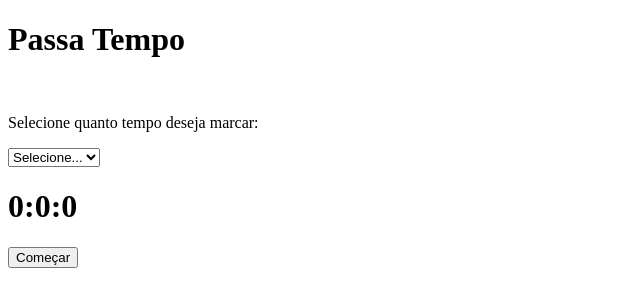
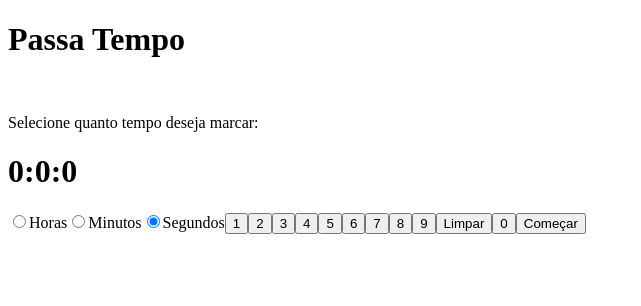
Before and after one commit to rafaelsisoares/countdown, an Angular app: page / in a window 1280 px wide. Shown: the top 306 px of the page, without its empty margins (0-641 px from the left). Built offline with nearby package versions, Linux system fonts and the light colour scheme.

Commit message:
feat: Criacao do teclado para configurar o timer

```diff
--- a/src/app/components/counter/counter.component.html
+++ b/src/app/components/counter/counter.component.html
@@ -1,7 +1,7 @@
 <h1>{{title}}</h1>
 <br />
 <p>Selecione quanto tempo deseja marcar:</p>
-<select name="select-time" class="time-selection" (change)="handleChange($event)">
+<!-- <select name="select-time" class="time-selection" (change)="handleChange($event)">
   <option value="0" [defaultSelected]="true">Selecione...</option>
   <option value="5">5 minutos</option>
   <option value="10">10 minutos</option>
@@ -15,9 +15,28 @@
   <option value="50">50 minutos</option>
   <option value="55">55 minutos</option>
   <option value="60">1 hora</option>
-</select>
+</select> -->
 <div>
   <h1>{{hours()}}:{{minutes()}}:{{seconds()}}</h1>
-  <button type="button" class="btn" (click)="countdown()">Começar</button>
+  <div class="keyboard">
+    <input type="radio" id="hours" name="set_time" value="horas" (click)="handleChangeTimeToggle($event)">
+    <label for="hours">Horas</label>
+    <input type="radio" id="minutes" name="set_time" value="minutos" (click)="handleChangeTimeToggle($event)">
+    <label for="minutes">Minutos</label>
+    <input type="radio" id="seconds" name="set_time" value="segundos" (click)="handleChangeTimeToggle($event)" [defaultChecked]="true">
+    <label for="seconds">Segundos</label>
+    <button value="1" (click)="handleChange($event)">1</button>
+    <button value="2" (click)="handleChange($event)">2</button>
+    <button value="3" (click)="handleChange($event)">3</button>
+    <button value="4" (click)="handleChange($event)">4</button>
+    <button value="5" (click)="handleChange($event)">5</button>
+    <button value="6" (click)="handleChange($event)">6</button>
+    <button value="7" (click)="handleChange($event)">7</button>
+    <button value="8" (click)="handleChange($event)">8</button>
+    <button value="9" (click)="handleChange($event)">9</button>
+    <button (click)="reset()">Limpar</button>
+    <button value="0" (click)="handleChange($event)">0</button>
+    <button (click)="countdown()">Começar</button>
+  </div>
   <h2 [hidden]="visibility()">O tempo acabou!!!</h2>
 </div>
--- a/src/app/components/counter/counter.component.ts
+++ b/src/app/components/counter/counter.component.ts
@@ -1,4 +1,5 @@
 import { Component, signal, WritableSignal } from '@angular/core';
+import { concatWith } from 'rxjs';
 
 @Component({
   selector: 'app-counter',
@@ -11,12 +12,58 @@ export class CounterComponent {
   hours: WritableSignal<number> = signal(0);
   minutes: WritableSignal<number> = signal(0);
   seconds: WritableSignal<number> = signal(0);
+  timeToggle: string = "segundos";
   visibility: WritableSignal<boolean> = signal(true);
 
   handleChange(event: Event): void {
     const target = event.target as HTMLInputElement;
     const value = parseInt(target.value);
-    value >= 60 ? this.hours.set(1) : this.minutes.set(value);
+    switch(this.timeToggle) {
+      case "horas":
+        const strHours = `${this.hours()}${value}`
+        this.hours.set(parseInt(strHours));
+        break;
+
+      case "minutos":
+        let strMinutes: string = `${this.minutes()}${value}`;
+        while (parseInt(strMinutes) >= 60) {
+          const minutesAfterConversion: number = parseInt(strMinutes) - 60;
+          this.hours.set(this.hours() + 1);
+          this.minutes.set(minutesAfterConversion);
+          strMinutes = minutesAfterConversion.toString();
+        }
+        this.minutes.set(parseInt(strMinutes));
+        break;
+
+      case "segundos":
+        let strSeconds: string = `${this.seconds()}${value}`;
+        while (parseInt(strSeconds) >= 60) {
+          const secondsAfterConversion: number = parseInt(strSeconds) - 60
+          this.minutes.set(this.minutes() + 1);
+          this.seconds.set(secondsAfterConversion);
+          strSeconds = secondsAfterConversion.toString();
+        }
+        this.seconds.set(parseInt(strSeconds));
+        break;
+
+      default:
+        console.log("erro!");
+        break;
+
+    }
+  }
+
+  reset(): void {
+    this.hours.set(0);
+    this.minutes.set(0);
+    this.seconds.set(0);
+  }
+
+  handleChangeTimeToggle(event: Event) {
+    const target = event.target as HTMLInputElement;
+    console.log(target.value);
+
+    this.timeToggle = target.value;
   }
 
   countdown(): void {
@@ -38,4 +85,3 @@ export class CounterComponent {
     }, 1000);
   }
 }
-//
```
